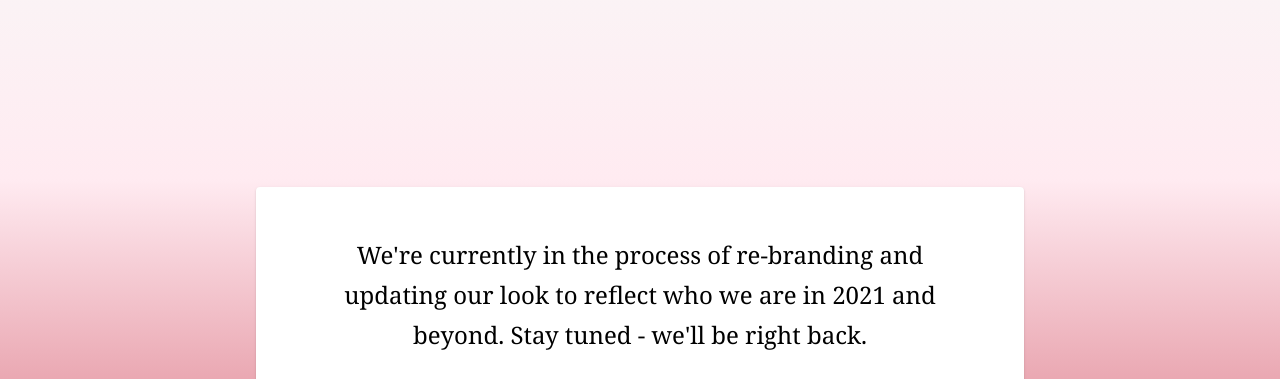
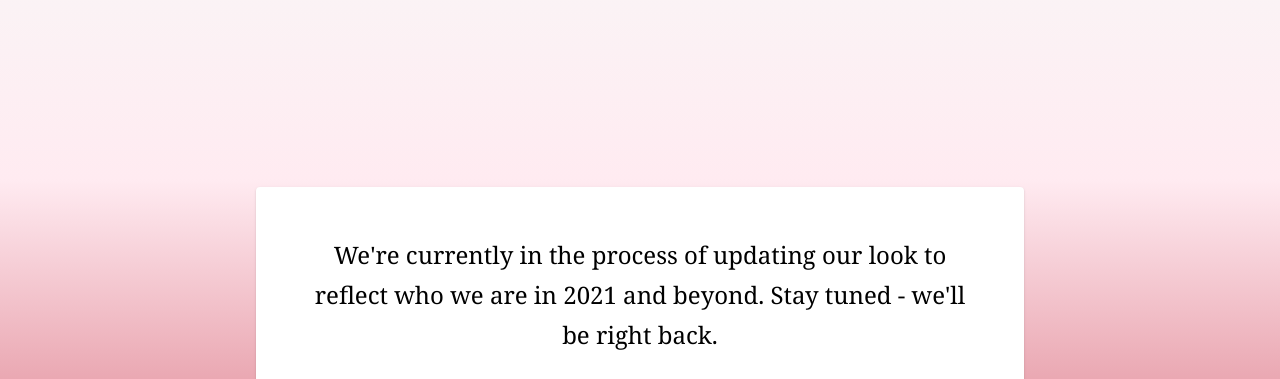
Before and after one commit to Beacon-Design-Studios/stage-parking-page, a website built with Vite: page src/index.html in a window 1280 px wide. Shown: the part 421-800 px from the top of the page. Built offline with nearby package versions, Linux system fonts and the light colour scheme; what @tailwindcss/typography would draw is missing.

Commit message:
copy update

```diff
--- a/src/index.html
+++ b/src/index.html
@@ -114,7 +114,7 @@
               >
                 <h2 class="hidden">Introduction</h2>
                 <p class="mb-9">
-                  We're currently in the process of re-branding and updating our look to reflect who we are in 2021 and beyond. Stay tuned - we'll be right back.
+                  We're currently in the process of updating our look to reflect who we are in 2021 and beyond. Stay tuned - we'll be right back.
                 </p>
                 <p>
                   Meanwhile, if you have any questions or concerns, send us an email at <a href="mailto:info@cahoots.ca" class="underline text-red">info@cahoots.ca</a>. We'll get back to you as soon as we can. You can also follow us on Facebook, Twitter, Instagram, and YouTube to stay up to date with what we’re doing.
```
